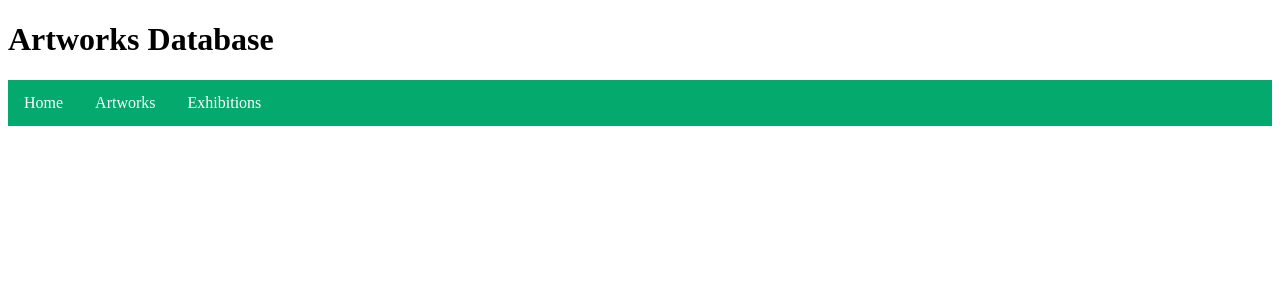
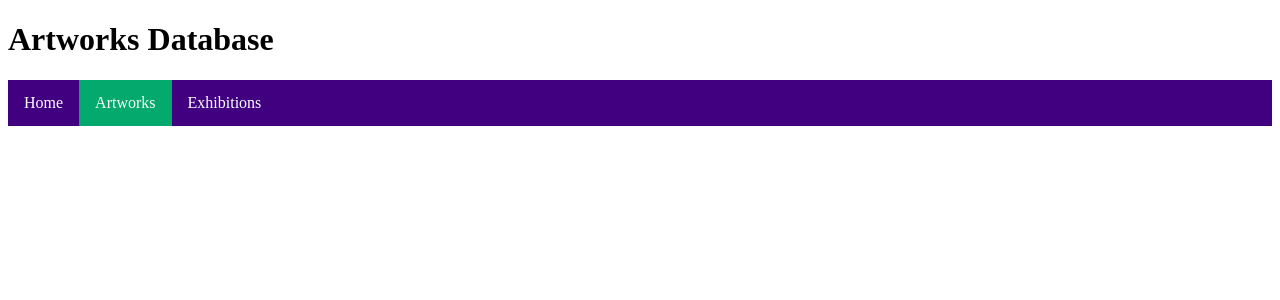
Before and after one commit to robertmonopoly/Art-Museum-Database-Website, a PHP site: page /artworks.html in a window 1280 px wide. Shown: the top 300 px of the page. Run offline with PHP 8.4, Linux system fonts and the light colour scheme.

Commit message:
changed colors on nav bar

```diff
--- a/artworks.html
+++ b/artworks.html
@@ -8,9 +8,9 @@
 
 <h1>Artworks Database</h1>
 
-<ul class = "navbarone active">
+<ul class = "navbarone">
     <li><a href="homepage.html">Home</a></li>
-    <li><a href="artworks.html">Artworks</a></li>
+    <li class = "active"><a href="artworks.html">Artworks</a></li>
     <li><a href="exhibitions.html">Exhibitions</a></li>
   </ul>
 
--- a/artworksCSS.css
+++ b/artworksCSS.css
@@ -3,7 +3,7 @@ ul {
     margin: 0;
     padding: 0;
     overflow: hidden;
-    background-color: #333;
+    background-color: #400080;
   }
 
   li {
@@ -20,7 +20,7 @@ ul {
 
   /* Change the link color to #111 (black) on hover */
   li a:hover {
-    background-color: #111;
+    background-color: #C5B4E3;
   }
 
   .active {
--- a/exhibitions.html
+++ b/exhibitions.html
@@ -8,10 +8,10 @@
 
 <h1>Exhibitions Database</h1>
 
-<ul class = "navbarone active">
+<ul class = "navbarone">
     <li><a href="homepage.html">Home</a></li>
     <li><a href="artworks.html">Artworks</a></li>
-    <li><a href="exhibitions.html">Exhibitions</a></li>
+    <li class = "active"><a href="exhibitions.html">Exhibitions</a></li>
   </ul>
 
 </body>
--- a/exhibitionsCSS.css
+++ b/exhibitionsCSS.css
@@ -3,7 +3,7 @@ ul {
     margin: 0;
     padding: 0;
     overflow: hidden;
-    background-color: #333;
+    background-color: #400080;
   }
 
   li {
@@ -20,7 +20,7 @@ ul {
 
   /* Change the link color to #111 (black) on hover */
   li a:hover {
-    background-color: #111;
+    background-color: #C5B4E3;
   }
 
   .active {
--- a/homepage.html
+++ b/homepage.html
@@ -9,8 +9,8 @@
 <h1>Houston Museum of Fine Arts Database</h1>
 <p>Welcome to the database of the Hosuton Museum of Fine Arts. Here, you can find links to webpages containing data about various aspects of the museum, including artworks, exhibitions, ticket sales, and more.</p>
 
-<ul class = "navbarone active">
-    <li><a href="homepage.html">Home</a></li>
+<ul class = "navbarone">
+    <li class = "active"><a href="homepage.html">Home</a></li>
     <li><a href="artworks.html">Artworks</a></li>
     <li><a href="exhibitions.html">Exhibitions</a></li>
   </ul>
--- a/homepageCSS.css
+++ b/homepageCSS.css
@@ -7,7 +7,7 @@ ul {
     margin: 0;
     padding: 0;
     overflow: hidden;
-    background-color: #333;
+    background-color: #400080;
   }
 
   li {
@@ -24,7 +24,7 @@ ul {
 
   /* Change the link color to #111 (black) on hover */
   li a:hover {
-    background-color: #111;
+    background-color: #C5B4E3;
   }
 
   .active {
```
